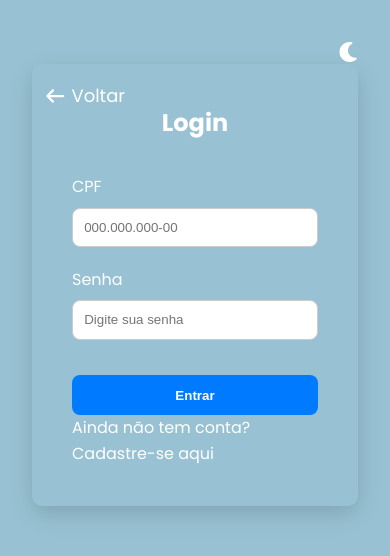
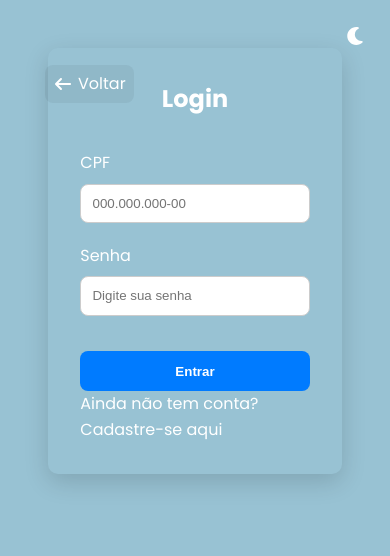
Before and after one commit to CoutinhoGustav/pc3, a React (Create React App) app: page /login in a window 390 px wide. Shown: the top 556 px of the page. Built offline with nearby package versions, Linux system fonts and the light colour scheme.

Commit message:
atualização do  css

```diff
--- a/src/pages/css/Login.css
+++ b/src/pages/css/Login.css
@@ -1,3 +1,4 @@
+/* Estrutura geral */
 .login-page {
   min-height: 100vh;
   background: var(--bg-color);
@@ -23,6 +24,7 @@
   margin-bottom: 2rem;
 }
 
+/* Inputs */
 .input-group {
   margin-bottom: 1.2rem;
 }
@@ -32,13 +34,15 @@
   margin-bottom: 0.5rem;
 }
 
-.input-group input {
+.input-group input,
+.input-group select {
   width: 100%;
   padding: 0.7rem;
   border: 1px solid #ccc;
   border-radius: 8px;
 }
 
+/* Botão */
 button {
   width: 100%;
   background: #007bff;
@@ -51,6 +55,7 @@ button {
   margin-top: 1rem;
 }
 
+/* Top bar: theme e voltar */
 .theme-change {
   position: fixed;
   top: 20px;
@@ -62,11 +67,15 @@ button {
   padding: 10px;
   border-radius: 50%;
   background: transparent;
-  border: 1px solid transparent;
   transition: background 0.3s, color 0.3s;
-  margin: 10px 2px;
 }
 
+.theme-change:hover {
+  color: var(--accentColor);
+  background-color: rgba(255, 255, 255, 0.1);
+}
+
+/* Botão voltar */
 .back-link {
   color: var(--lightTxtColor);
   font-size: 18px;
@@ -74,26 +83,50 @@ button {
   display: flex;
   align-items: center;
   gap: 5px;
-    margin: 62px 0px 0 755px;
+  position: fixed;
+  top: 20px;
+  left: 20px;
+  z-index: 1000;
+  background-color: rgba(0,0,0,0.05);
+  padding: 5px 10px;
+  border-radius: 8px;
+  transition: background 0.3s, color 0.3s;
 }
 
-.theme-change:hover {
+.back-link:hover {
+  background-color: rgba(0,0,0,0.1);
   color: var(--accentColor);
-  background-color: rgba(255, 255, 255, 0.1);
 }
 
+/* Link de registro */
 .register-link {
   margin-top: 1rem;
   text-align: center;
 }
+
+/* Responsividade para mobile */
 @media (max-width: 768px) {
+  .login-container {
+    margin-top: 1rem;
+    padding: 2rem;
+    width: 90%;
+  }
+
+  .theme-change {
+    top: 65px;
+    right: 46px;
+    font-size: 18px;
+    padding: 8px;
+  }
+
   .back-link {
-        font-size: 18px;
-        text-decoration: none;
-        display: flex;
-        align-items: center;
-        gap: 5px;
-        margin: 62px 0px 0 24px;
-        display: flex;
+    top: 65px;
+    left: 45px;
+    font-size: 16px;
+    padding: 6px 8px;
+  }
+
+  .login-container h2 {
+    font-size: 1.5rem;
   }
 }
```
Lines whose indentation alone changed are shown as unchanged.
